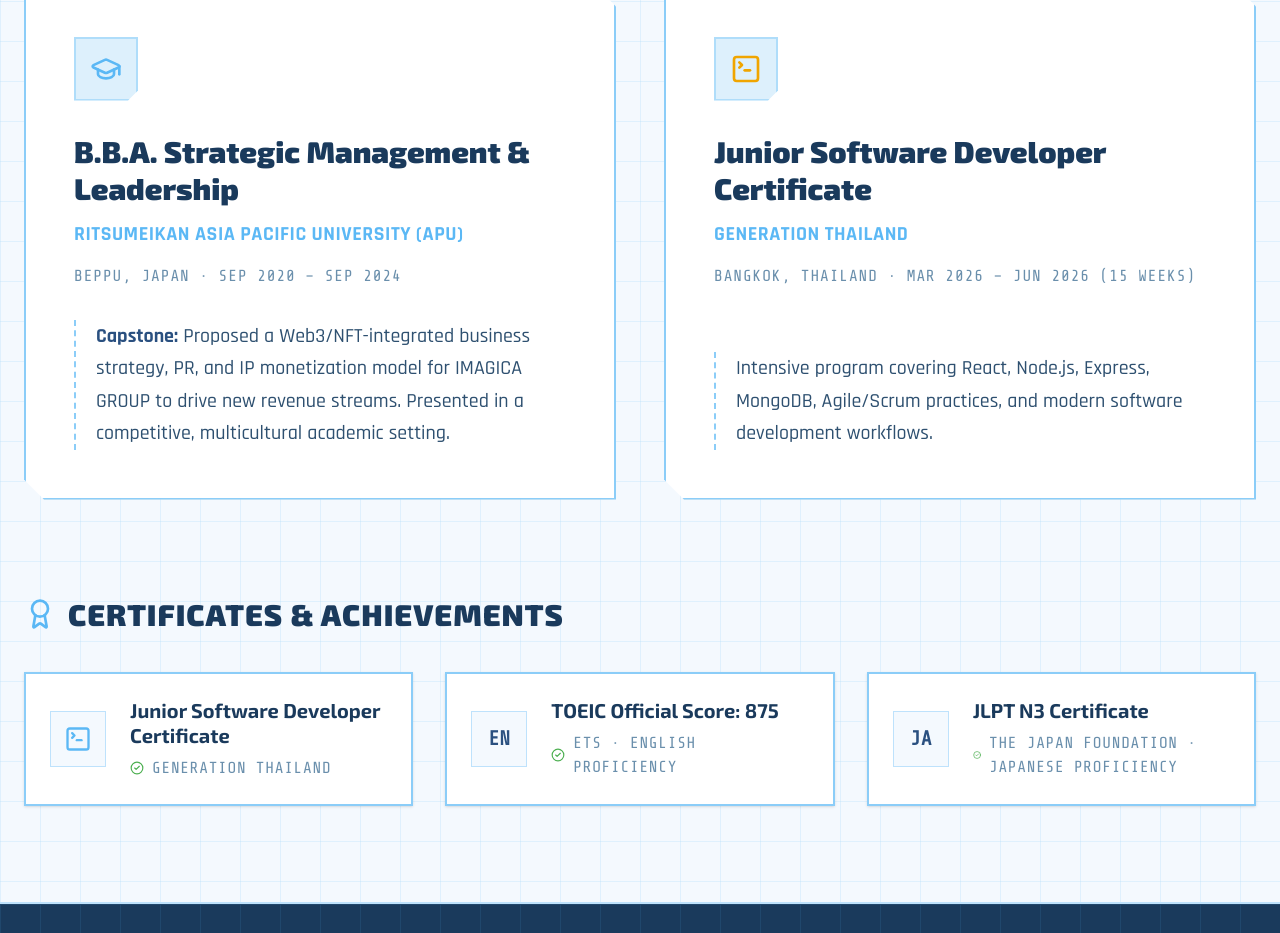
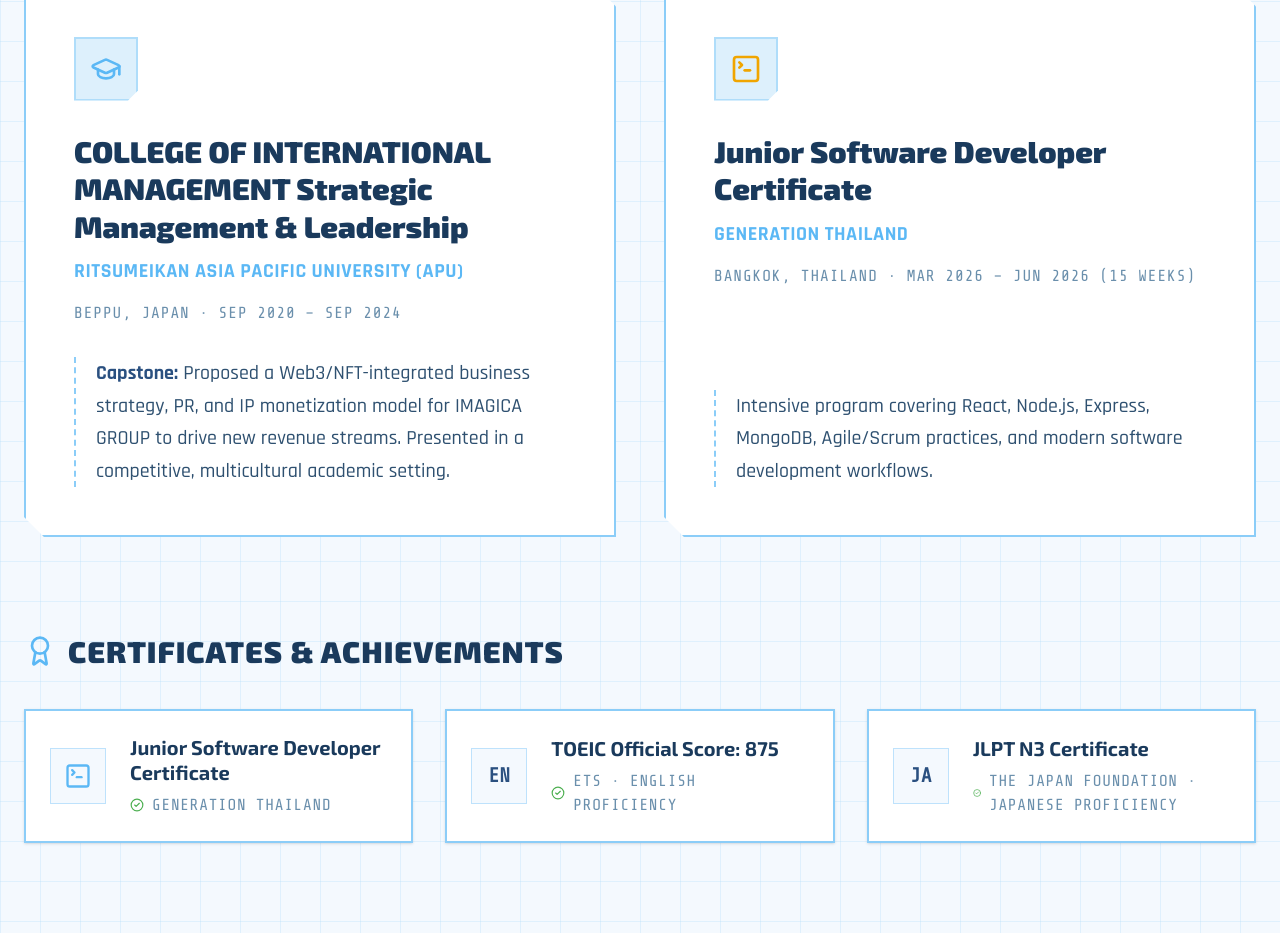
Before and after one commit to AshaJenvasu/asha-portfolio, a React (Vite) app: page / in a window 1280 px wide. Shown: the part 5720-6653 px from the top of the page. Built offline with nearby package versions, Linux system fonts and the light colour scheme.

Commit message:
Update degree description in Education section for clarity

```diff
--- a/src/components/05_Education.tsx
+++ b/src/components/05_Education.tsx
@@ -24,7 +24,8 @@
 const educationData: EducationItem[] = [
   {
     icon: <GraduationCap size={32} className="text-[var(--sky)]" />, // ขยายไอคอนหมวก
-    degree: "B.B.A. Strategic Management & Leadership",
+    degree:
+      "COLLEGE OF INTERNATIONAL MANAGEMENT Strategic Management & Leadership",
     school: "Ritsumeikan Asia Pacific University (APU)",
     period: "Beppu, Japan · Sep 2020 – Sep 2024",
     note: (
```
